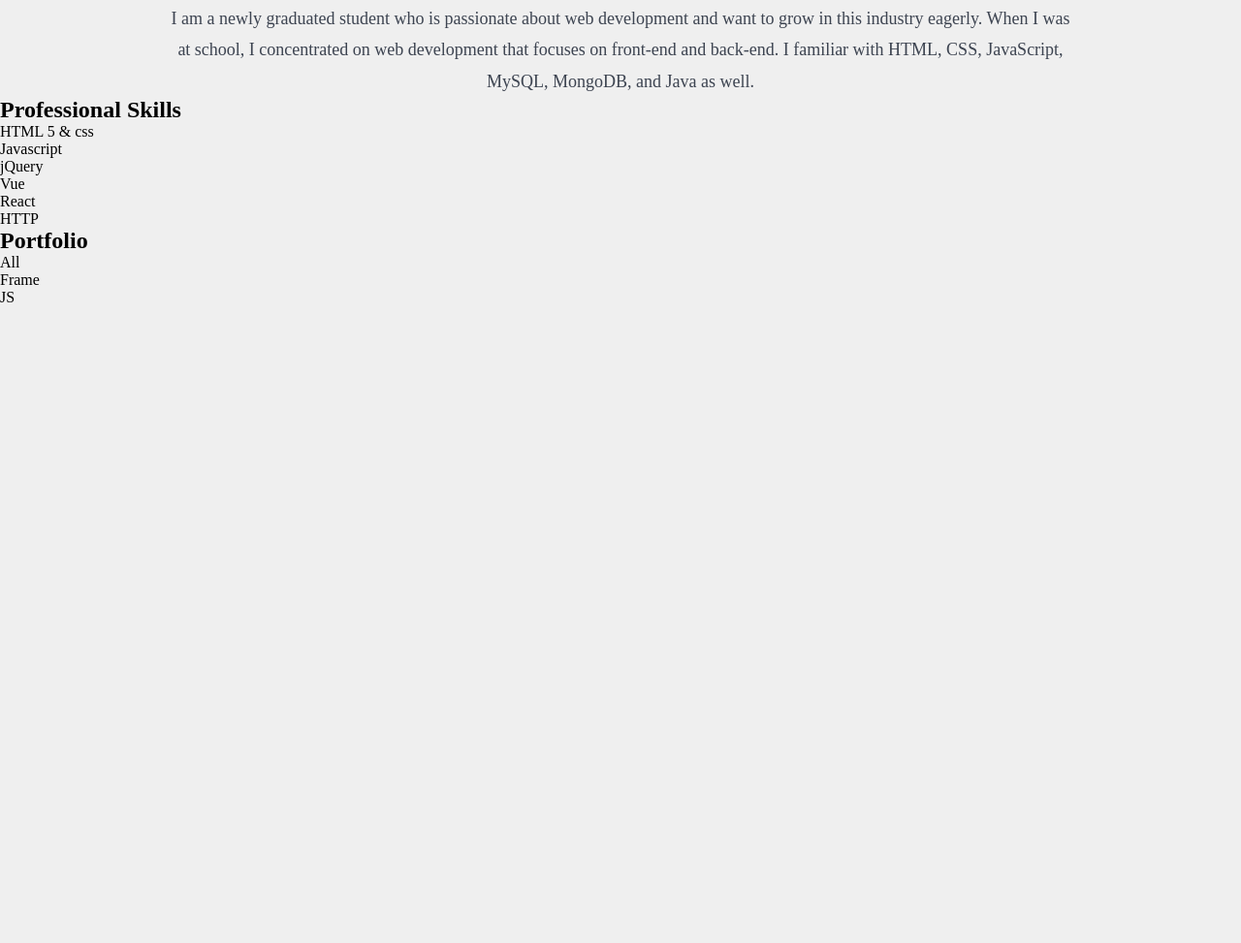
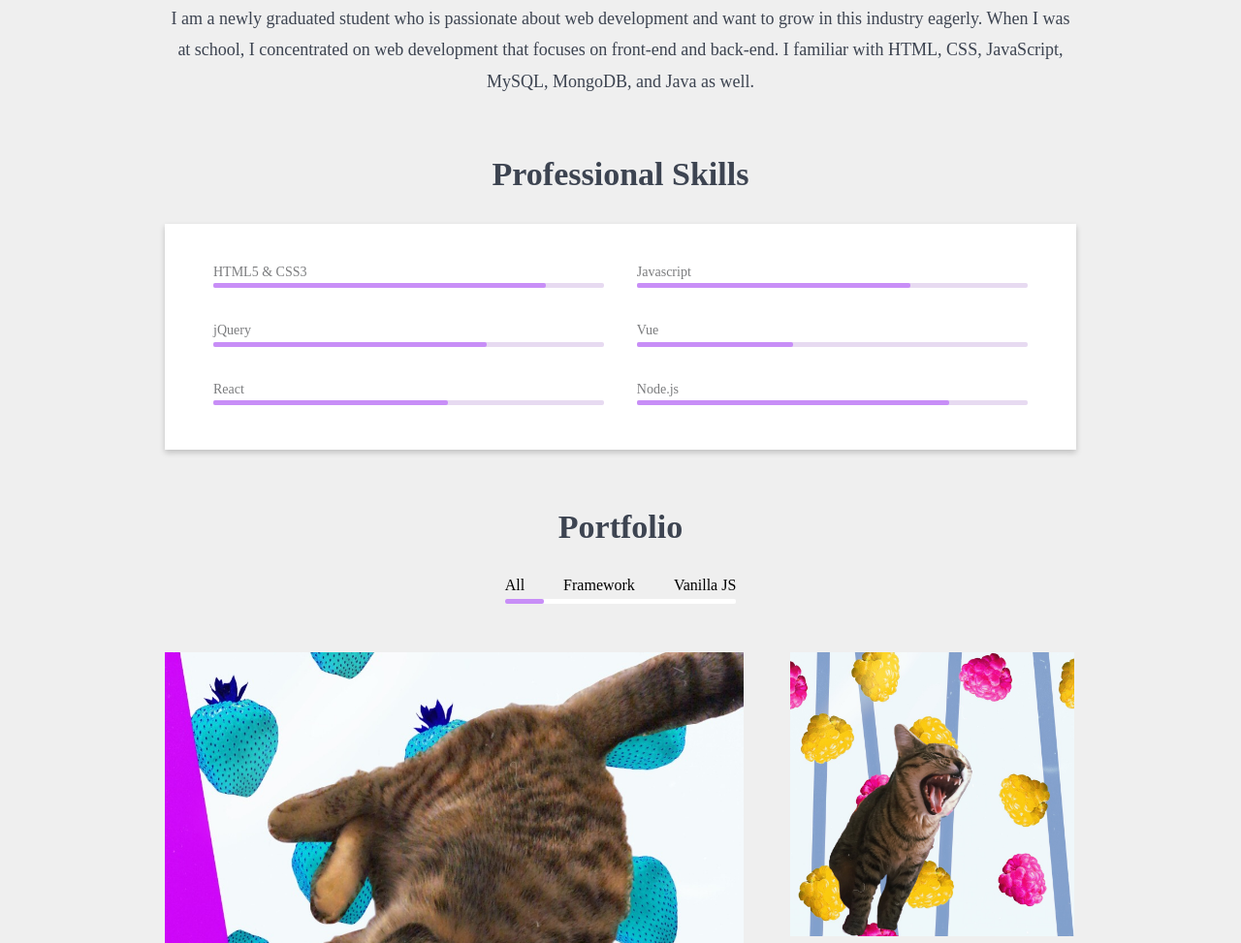
Before and after one commit to WeijingZeng/practise, a plain HTML site: page resume/index.html in a window 1280 px wide. Shown: the part 792-1765 px from the top of the page at 97% size. Before the commit the page ends 1108 px from the top, so only its background shows below. Drawn offline with Linux system fonts and the light colour scheme.

Commit message:
woking on portfolio

```diff
--- a/resume/index.css
+++ b/resume/index.css
@@ -24,14 +24,16 @@ hr{ /*重写hr样式*/
     border-top: 1px solid #dedede;
 }
 
+ul,ol{
+    list-style: none; /*消除默认列表的样式*/
+}
+
 .icon {
     width: 1em; height: 1em;
     vertical-align: -0.15em;
     fill: currentColor;
     overflow: hidden;
  }
-
-
 
 .topNavBar{
     padding-top: 20px; /*使navbar整体向下移动*/
@@ -54,7 +56,6 @@ hr{ /*重写hr样式*/
 }
 
 .topNavBar nav>ul{
-    list-style: none; /*消除列表的bullet point*/
     margin: 0; /*margin:外边距 除了div和span其他标签都有默认样式*/
     padding: 0; /*padding:内边距 消除margin和padding的默认样式*/
 }
@@ -230,3 +231,121 @@ body > main .introduction{
     line-height: 1.8;
     color: #3d4451;
 }
+
+section.skills,
+section.portfolio{
+    max-width: 940px;/*和上面usercard的宽度要一致，所以直接copy usercard的宽度就行*/
+    margin-right: auto;
+    margin-left: auto;
+    margin-top: 60px;
+}
+section.skills>h2,
+section.portfolio>h2{
+    text-align: center;
+    color: #3d4451;
+    line-height: 1.2;
+    font-size: 34px;
+    font-weight: 800;
+    margin-bottom: 30px;
+}
+
+section .skillCard{
+    background: #FFF;
+    box-shadow: 0px 3px 6px 0px rgba(0,0,0,0.2);
+    padding: 42px 50px 10px;
+}
+
+section .skillCard>li{
+    float: left;
+    width: 48%;
+    /*
+    box-sizing: border-box; //在设置了宽度的情况下再加padding会超出容器的范围，这时 bix-sizing：border-box 让 width：50% 为计算后的50%，也就是padding也算入其中
+    padding-right: 40px;
+    //但是这样做的问题是：我们只想让两个进度条中间增加间隔，但是现在每个进度条的右边都加了间距，使得右边进度条和边框的间距也增大 */
+}
+
+/* 为解决上述问题可以让右边的 双数元素 向右浮动 */
+section .skillCard>li:nth-child(even){
+    float: right;
+}
+
+section .skillCard>li>h3{
+    font-size: 14px;
+    color: #7b7c7e;
+    line-height: 1.1;
+    padding-right: 40px;
+    font-weight: normal;
+}
+
+section .progressBar{
+    height: 5px;
+    background: #e7daf1;
+    border-radius: 2px;
+    margin: 4px 0 36px;
+}
+
+section .progressBar .progress{
+    height: 100%;
+    background: #c88ef7;
+    border-radius: 2px;
+}
+
+section.portfolio{
+    text-align: center;
+}
+
+section.portfolio nav{
+    display: inline-block;
+    vertical-align: top;
+    margin-bottom: 50px;
+}
+
+section .portfolioCard>li{
+    float: left;
+    margin-left: 40px;
+    cursor: pointer; /* ‘手型’鼠标样式 */
+}
+
+section .portfolioCard>li:nth-child(1){
+    margin-left: 0;
+}
+
+section.portfolio nav .bar{
+    height: 5px;
+    background: #fff;
+    border-radius: 2px;
+}
+
+section.portfolio nav .bar>.barSwitch{
+    height: 100%;
+    width: 20%;
+    background: #c88ef7;
+    margin-top: 5px;
+    border-radius: 2px;
+    transition: all 0.3s;
+}
+
+section.portfolio nav .bar.status-1>.barSwitch{
+    width: 40px;
+    margin-left: 0px;
+}
+
+section.portfolio nav .bar.status-2>.barSwitch{
+    width: 85px;
+    margin-left: 56px;
+}
+
+section.portfolio nav .bar.status-3>.barSwitch{
+    width: 70px;
+    margin-left: 180px;
+}
+
+section.portfolio .works{
+    position: relative;
+    margin-bottom: 40px;
+}
+
+section.portfolio .works > .big,
+section.portfolio .works > .small{
+    position: absolute;
+}
--- a/resume/index.html
+++ b/resume/index.html
@@ -87,30 +87,80 @@
       <p class="introduction">I am a newly graduated student who is passionate about web development and want to grow in this industry eagerly. When I was at school, I concentrated on web development that focuses on front-end and back-end. I familiar with HTML, CSS, JavaScript, MySQL, MongoDB, and Java as well.
       </p>
     </main>
-    <section>
+    <section class="skills">
       <h2>Professional Skills</h2>
-      <ol>
-        <li>HTML 5 & css</li>
-        <li>Javascript</li>
-        <li>jQuery</li>
-        <li>Vue</li>
-        <li>React</li>
-        <li>HTTP</li>
+      <ol class="skillCard clearfix">
+        <li>
+          <h3>HTML5 & CSS3</h3>
+          <div class="progressBar">
+            <div class="progress" style="width: 85%"></div>
+          </div>
+        </li>
+        <li>
+            <h3>Javascript</h3>
+            <div class="progressBar">
+              <div class="progress" style="width: 70%"></div>
+            </div>
+        </li>
+        <li>
+            <h3>jQuery</h3>
+            <div class="progressBar">
+              <div class="progress" style="width: 70%"></div>
+            </div>
+        </li>
+        <li>
+            <h3>Vue</h3>
+            <div class="progressBar">
+              <div class="progress" style="width: 40%"></div>
+            </div>
+        </li>
+        <li>
+            <h3>React</h3>
+            <div class="progressBar">
+              <div class="progress" style="width: 60%"></div>
+            </div>
+        </li>
+        <li>
+            <h3>Node.js</h3>
+            <div class="progressBar">
+              <div class="progress" style="width: 80%"></div>
+            </div>
+        </li>
       </ol>
     </section>
-    <section>
+    <section class="portfolio">
       <h2>Portfolio</h2>
       <nav>
-        <ol>
-          <li>All</li>
-          <li>Frame</li>
-          <li>JS</li>
+        <ol class="portfolioCard clearfix">
+          <li id="portfolioAll">All</li>
+          <li id="portfolioFrame">Framework</li>
+          <li id="portfolioVanilla">Vanilla JS</li>
         </ol>
+        <div id="portfolioBar" class="bar status-1">
+          <div class="barSwitch"></div>
+        </div>
       </nav>
-      <div class="jobs">
-        <div class="big"></div>
-        <div class="small"></div>
-        <div class="small"></div>
+      <script>
+        portfolioAll.onclick = function(){
+          portfolioBar.className = 'bar status-1'
+        }
+        portfolioFrame.onclick = function(){
+          portfolioBar.className = 'bar status-2'
+        }
+        portfolioVanilla.onclick = function(){
+          portfolioBar.className = 'bar status-3'
+        }
+      </script>
+      <div class="works" style="height: 597px;">
+        <div class="big" style="top: 0; left: 0;">
+          <img src="./img/img2.JPEG" width="597" height="597" alt="DemoPic1">
+        </div>
+        <div class="small" style="top: 0; left: 645px;">
+          <img src="./img/img3.JPEG" width="293" height="293" alt="DemoPic2">
+        </div>
+        <div class="small" style="top: 304px; left: 645px;">
+          <img src="./img/img1.JPEG" width="293" height="293" alt="DemoPic3">
+        </div>
       </div>
     </section>
 </body>
```
Also changed, not shown: resume/img/img1.JPEG (added), resume/img/img2.JPEG (added), resume/img/img3.JPEG (added).
